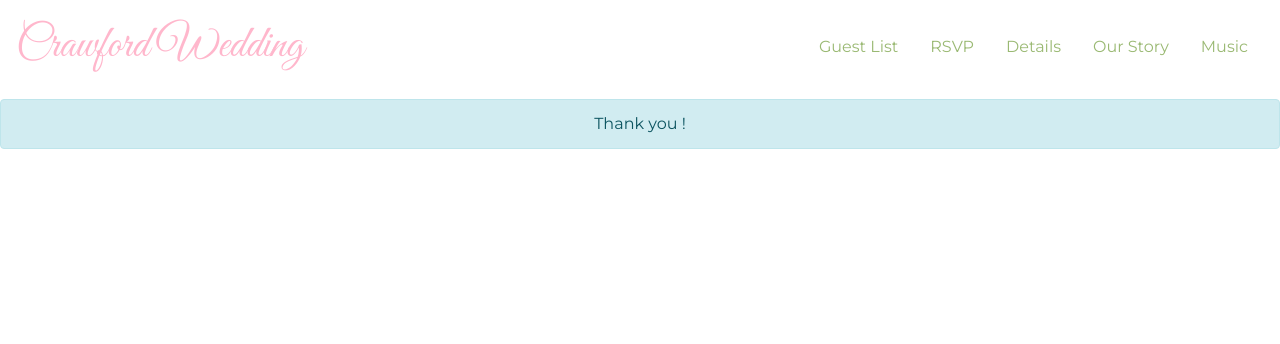
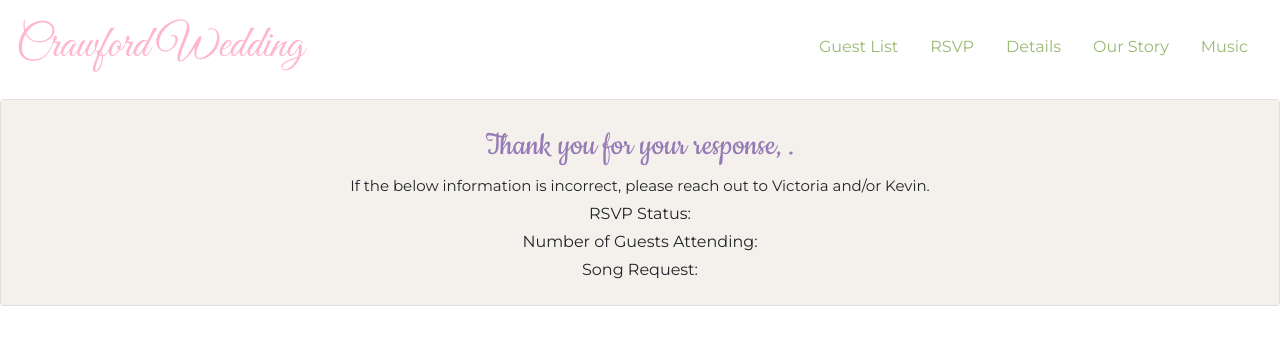
Before and after one commit to torianne02/crawford-wedding-frontend, a React (Create React App) app: page /thank-you in a window 1280 px wide. Shown: the top 344 px of the page. Built offline with nearby package versions, Linux system fonts and the light colour scheme.

Commit message:
changes ThankYou from alert to card with reactstrap also updates styling of margins in App.css

```diff
--- a/src/App.css
+++ b/src/App.css
@@ -85,3 +85,8 @@ img {
   width: 90%;
   height: auto;
 }
+
+p.card-text {
+  margin-bottom: 10px;
+  margin-top: 3px;
+}
--- a/src/components/rsvps/ThankYou.js
+++ b/src/components/rsvps/ThankYou.js
@@ -1,5 +1,5 @@
 import React, { Component } from 'react';
-import { Alert } from 'reactstrap';
+import { Card, CardText, CardBody, CardSubtitle, CardTitle } from 'reactstrap';
 import { withRouter } from 'react-router';
 import { connect } from 'react-redux'
 
@@ -8,9 +8,23 @@ class ThankYou extends Component {
     debugger;
     return (
       <div className="thank-you">
-        <Alert color="info">
-          Thank you { this.props.rsvp.name }!
-        </Alert>
+        <Card>
+          <CardBody>
+            <CardTitle>
+              Thank you for your response, { this.props.rsvp.name }.
+            </CardTitle>
+            <CardText>
+              If the below information is incorrect, please reach out to Victoria
+              and/or Kevin.
+            </CardText>
+            <CardSubtitle>RSVP Status:</CardSubtitle>
+            <CardText>{this.props.rsvp.accept}</CardText>
+            <CardSubtitle>Number of Guests Attending:</CardSubtitle>
+            <CardText>{this.props.rsvp.attendees}</CardText>
+            <CardSubtitle>Song Request:</CardSubtitle>
+            <CardText>{this.props.rsvp.song_request}</CardText>
+          </CardBody>
+        </Card>
       </div>
     )
   }
```
